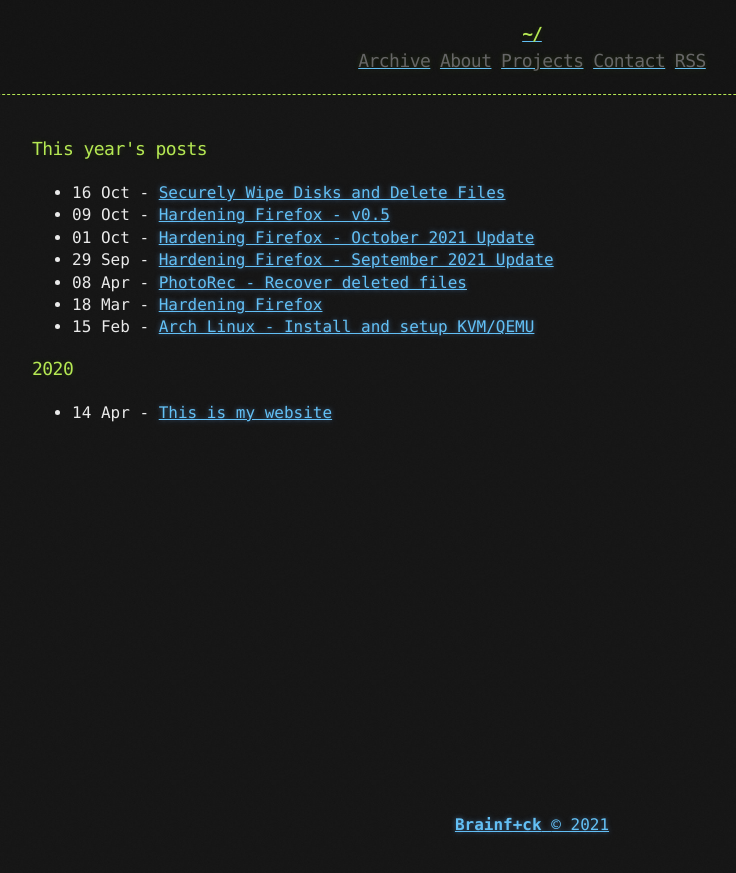
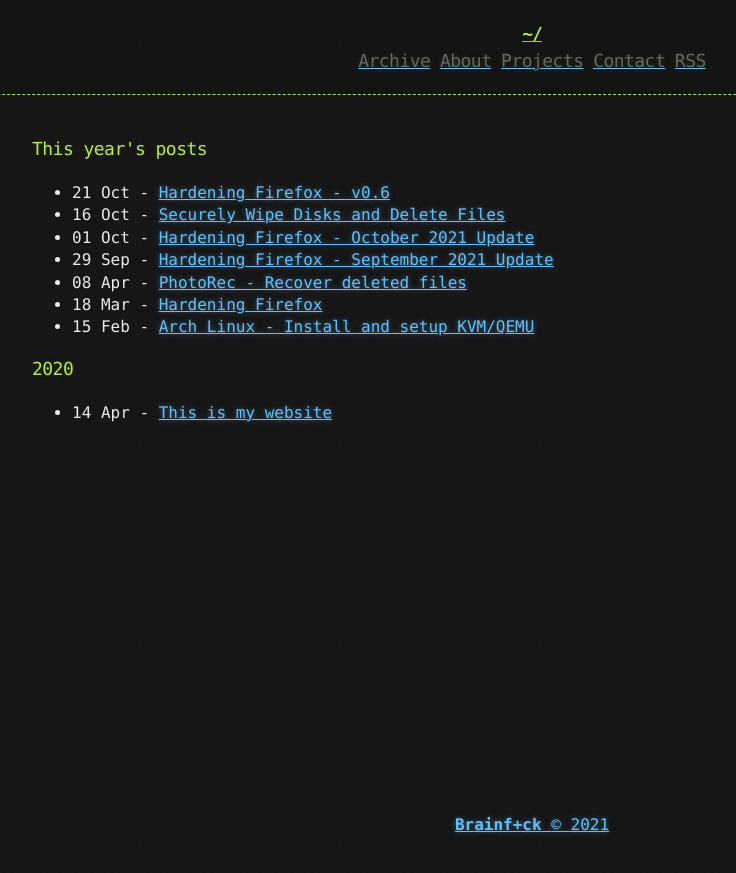
Before and after one commit to brainfucksec/brainfucksec.github.io, a Jekyll site: the page built from archive.md, in a window 1280 px wide. Shown: the top 873 px of the page, without its empty margins (108-844 px from the left). Built offline with Jekyll 4.4.1, drawn with Linux system fonts in a browser that asks for light colours.

Commit message:
Update post: hardening-firefox-2021 (Fix v0.6)

```diff
--- a/_posts/2021-10-03-hardening-firefox-2021.md
+++ b/_posts/2021-10-03-hardening-firefox-2021.md
@@ -1,7 +1,7 @@
 ---
 layout: post
-title: "Hardening Firefox - v0.5"
-date: 2021-10-09
+title: "Hardening Firefox - v0.6"
+date: 2021-10-21
 ---
 
 Tested on Firefox: `Version 93.0 (Linux)`
@@ -421,8 +421,8 @@ This my user.js file with settings of this article. To install it:
 * Mozilla Firefox configuration file `user.js`
 *
 * name: user.js
-* date: 2021-10-08
-* version: 0.4
+* date: 2021-10-21
+* version: 0.4.1
 * maintainer: Brainf+ck
 *
 * info: Set preferences for the profile when Firefox start.
--- a/uploads/user.js
+++ b/uploads/user.js
@@ -3,8 +3,8 @@
 * Mozilla Firefox configuration file: `user.js`
 *
 * name: user.js
-* date: 2021-10-08
-* version: 0.4
+* date: 2021-10-21
+* version: 0.4.1
 * maintainer: Brainf+ck
 *
 * info: Set preferences for the profile when Firefox start.
@@ -110,7 +110,7 @@ user_pref("extensions.htmlaboutaddons.recommendations.enabled", false);
  */
 
 // disable telemetry
-user_pref("datareporting.policy.dataSubmissionEnable", false);
+user_pref("datareporting.policy.dataSubmissionEnabled", false);
 user_pref("datareporting.healthreport.uploadEnabled", false);
 user_pref("toolkit.telemetry.enabled", false); //as default
 user_pref("toolkit.telemetry.unified", false);
```
Also changed, not shown: other parts of _posts/2021-10-03-hardening-firefox-2021.md (+1 -1 lines).
